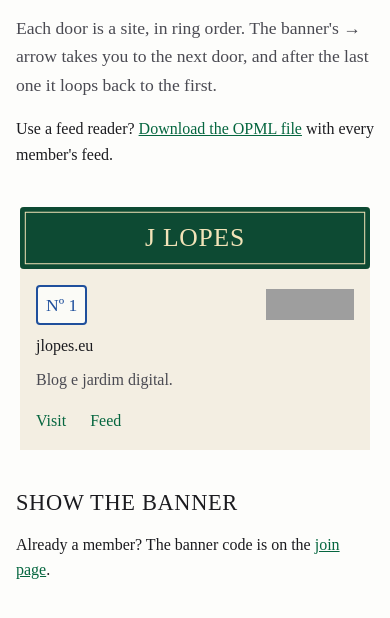
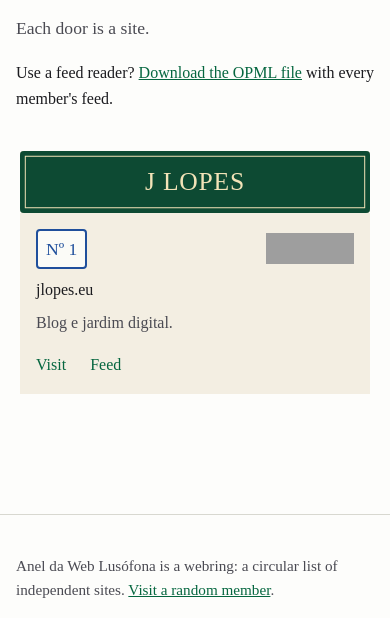
Before and after one commit to offeringofpie/anel-da-web-lusofona, an Astro site: page /anel-da-web-lusofona/en/members in a window 390 px wide. Shown: the part 215-833 px from the top of the page. Built offline with nearby package versions, Linux system fonts and the light colour scheme; Astro itself is replaced by a stand-in of ours; grey boxes are pictures that could not be loaded.

Commit message:
261119 en text (#2)
* Describe the ring as lusophone rather than Portuguese

* update english text to match portuguese.

```diff
--- a/src/pages/en/index.astro
+++ b/src/pages/en/index.astro
@@ -13,7 +13,9 @@ const joinHref = route("join", "en");
   <h1>{ring.name}</h1>
   <p class="lead">{ring.description.en}</p>
   <a class="sign jump" href={randomHref} target="_blank">Jump to a random site</a>
-  <a href={membersHref}>All members</a>.
+  <p>
+    <a href={membersHref}>See all members</a>.
+  </p>
   <p>
     Got a site? Read the <a href={rulesHref}>rules</a> and
     <a href={joinHref}>join us</a>.
--- a/src/pages/en/members.astro
+++ b/src/pages/en/members.astro
@@ -2,28 +2,17 @@
 import Base from "../../layouts/Base.astro";
 import MemberList from "../../components/MemberList.astro";
 import { ring, withBase } from "../../lib/members";
-import { route } from "../../lib/i18n";
 
 const opmlHref = withBase("/feeds.opml");
-const bannerHref = `${route("join", "en")}#banner`;
 ---
 
 <Base lang="en" page="members" title={`Members · ${ring.name}`} description={`Every site in ${ring.name}, in the order the banner walks them.`}>
   <h1>Members</h1>
-  <p class="lead">
-    Each door is a site, in ring order. The banner's → arrow takes you to the
-    next door, and after the last one it loops back to the first.
-  </p>
+  <p class="lead">Each door is a site.</p>
   <p>
     Use a feed reader? <a href={opmlHref} download>Download the OPML file</a>
     with every member's feed.
   </p>
 
   <MemberList lang="en" />
-
-  <h2>Show the banner</h2>
-  <p>
-    Already a member? The banner code is on the
-    <a href={bannerHref}>join page</a>.
-  </p>
 </Base>
```
Also changed, not shown: src/pages/en/rules.astro (+4 -4 lines).
